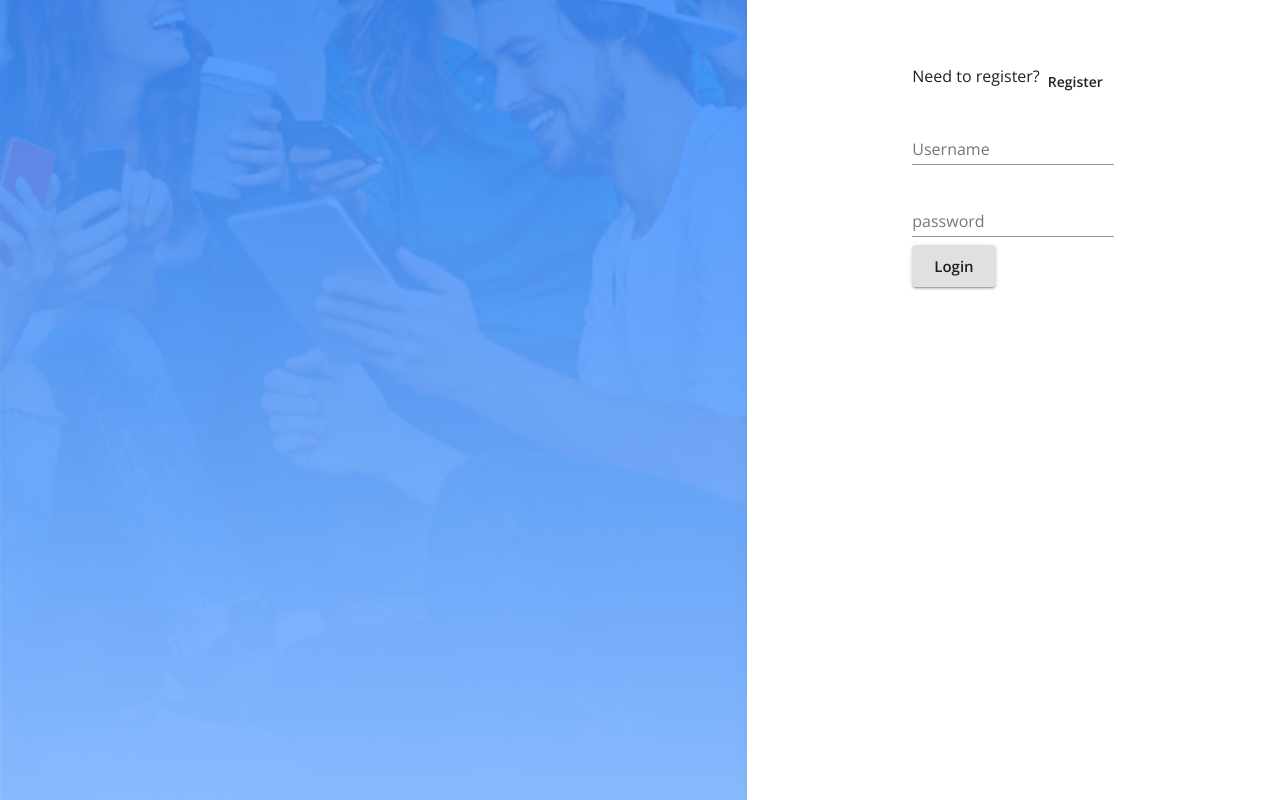
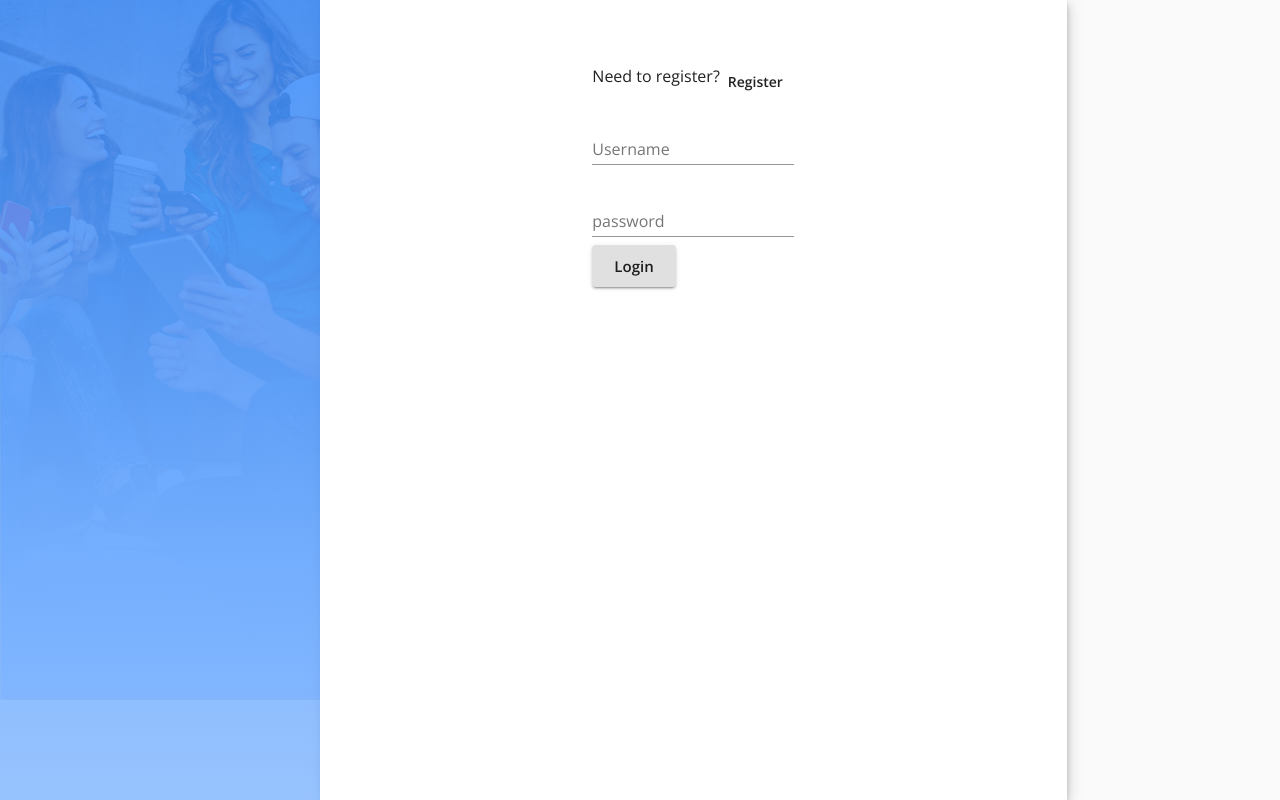
Before and after one commit to deliaconstantino/messenger-app, a React (Create React App) app in the folder client/: page / in a window 1280 px wide. Built offline with nearby package versions, Linux system fonts and the light colour scheme; no server answers.

Commit message:
updated login image display sizing and breakpoints; used objectFit: 'cover' to fit to container

```diff
--- a/client/src/components/UserAccess/UserAccessTwo.js
+++ b/client/src/components/UserAccess/UserAccessTwo.js
@@ -35,10 +35,10 @@ const useStyles = makeStyles((theme) => ({
   image: {
     backgroundImage: "url(bg-img.png)",
     backgroundRepeat: "no-repeat",
-    // backgroundColor:
-    //   theme.palette.type === 'light' ? theme.palette.grey[50] : theme.palette.grey[900],
-    backgroundSize: "cover",
-    backgroundPosition: "center",
+    objectFit: 'cover',
+    height: 'auto',
+    width: 'auto'
+
   },
   backgroundColor: {
     backgroundColor: "rgba(255, 0, 0, 0.4)",
@@ -50,26 +50,27 @@ const useStyles = makeStyles((theme) => ({
     flexDirection: "column",
     alignItems: "center",
   },
-  avatar: {
-    margin: theme.spacing(1),
-    backgroundColor: theme.palette.secondary.main,
-  },
-  form: {
-    width: "100%", // Fix IE 11 issue.
-    marginTop: theme.spacing(1),
-  },
-  submit: {
-    margin: theme.spacing(3, 0, 2),
-  },
+  // avatar: {
+  //   margin: theme.spacing(1),
+  //   backgroundColor: theme.palette.secondary.main,
+  // },
+  // form: {
+  //   width: "100%", // Fix IE 11 issue.
+  //   marginTop: theme.spacing(1),
+  // },
+  // submit: {
+  //   margin: theme.spacing(3, 0, 2),
+  // },
 }));
 
 export default function UserAccessTwo() {
   const classes = useStyles();
 
   return (
+    <Box  margin="auto">
       <Grid container component="main" className={classes.root}>
         <CssBaseline />
-      <Grid item xs={false} sm={4} md={7} className={classes.image}>
+        <Grid item xs={false} sm={6} md={5} lg={3} className={classes.image}>
           <Box
             display="flex"
             justifyContent="center"
@@ -83,11 +84,12 @@ export default function UserAccessTwo() {
           </Box>
         </Grid>
 
-      <Grid item xs={12} sm={8} md={5} component={Paper} elevation={6} square>
+        <Grid item xs={12} sm={6} md={7} lg={7} component={Paper} elevation={6} square>
           <div className={classes.paper}>
             <Login />
           </div>
         </Grid>
       </Grid>
+    </Box>
   );
 }
```
Lines whose indentation alone changed are shown as unchanged.
